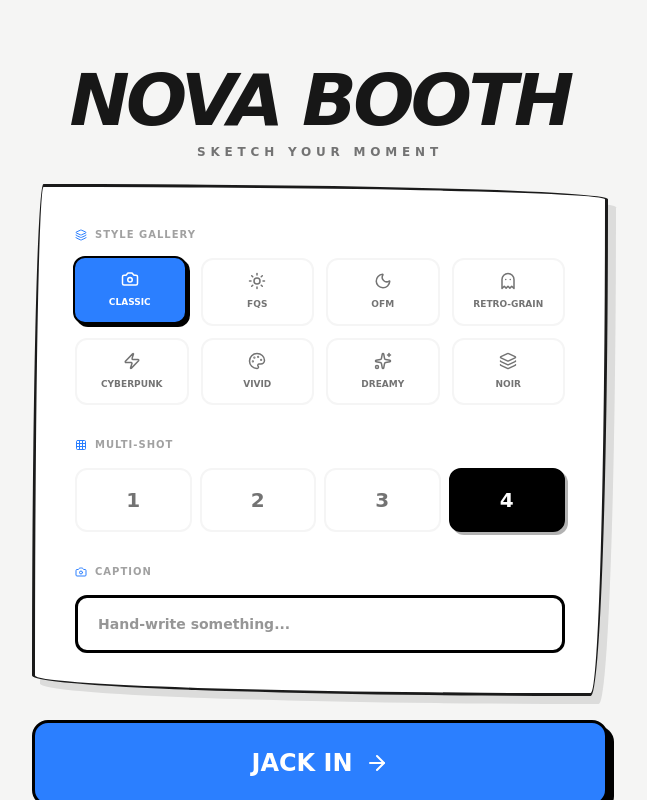
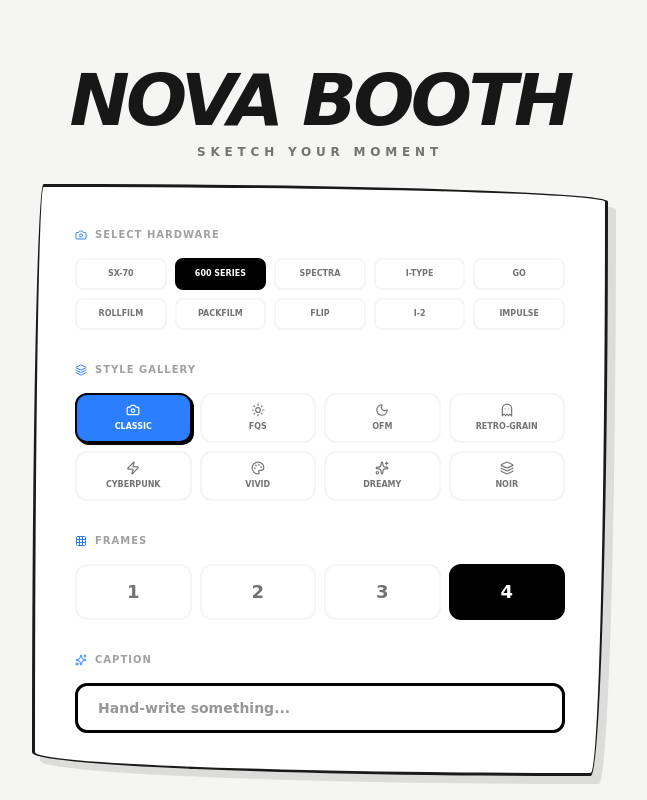
Before and after one commit to ketherchau/nova-booth, a Next.js app: page / in a window 1280 px wide. Shown: the whole page, without its empty margins (320-967 px from the left). Built offline with nearby package versions, Linux system fonts and the light colour scheme.

Commit message:
feat: implement hardware selection for 10 iconic Polaroid cameras with unique film characteristics

```diff
--- a/src/app/page.tsx
+++ b/src/app/page.tsx
@@ -7,10 +7,23 @@ import confetti from 'canvas-confetti';
 
 type ShootingStyle = 'classic' | 'FQS' | 'OFM' | 'retro-grain' | 'cyberpunk' | 'vivid' | 'dreamy' | 'noir';
 
+type CameraModel =
+  | 'SX-70'
+  | '600 Series'
+  | 'Spectra'
+  | 'i-Type'
+  | 'Go'
+  | 'Rollfilm'
+  | 'Packfilm'
+  | 'Flip'
+  | 'I-2'
+  | 'Impulse';
+
 interface PhotoSession {
   id: string;
   frames: string[];
   style: ShootingStyle;
+  camera: CameraModel;
   timestamp: number;
   caption?: string;
   stripUrl?: string;
@@ -19,6 +32,7 @@ interface PhotoSession {
 export default function PhotoBooth() {
   const [step, setStep] = useState<'setup' | 'shooting' | 'lab'>('setup');
   const [shootingStyle, setShootingStyle] = useState<ShootingStyle>('classic');
+  const [cameraModel, setCameraModel] = useState<CameraModel>('600 Series');
   const [frameCount, setFrameCount] = useState<number>(4);
   const [caption, setCaption] = useState<string>('');
   const [capturedFrames, setCapturedFrames] = useState<string[]>([]);
@@ -47,11 +61,7 @@ export default function PhotoBooth() {
         stream.getTracks().forEach(track => track.stop());
       }
       const newStream = await navigator.mediaDevices.getUserMedia({
-        video: {
-          facingMode: 'user',
-          width: { ideal: 1080 },
-          height: { ideal: 1080 }
-        },
+        video: { facingMode: 'user', width: { ideal: 1080 }, height: { ideal: 1080 } },
         audio: false
       });
       setStream(newStream);
@@ -110,7 +120,8 @@ export default function PhotoBooth() {
       ctx.drawImage(video, sx, sy, sw, sh, 0, 0, 800, 600);
       ctx.restore();
 
-      const filter = getCanvasFilter(shootingStyle);
+      // Combine Camera Characteristics + Shooting Style
+      const filter = getCombinedFilter(cameraModel, shootingStyle);
       if (filter !== 'none') {
         ctx.filter = filter;
         const tempCanvas = document.createElement('canvas');
@@ -163,7 +174,7 @@ export default function PhotoBooth() {
           ctx.fillStyle = '#1a1a1a';
           ctx.font = 'italic bold 28px "Comic Sans MS", cursive';
           ctx.textAlign = 'center';
-          const bottomText = caption || `NOVA BOOTH // ${shootingStyle.toUpperCase()}`;
+          const bottomText = caption || `NOVA BOOTH // ${cameraModel} // ${shootingStyle.toUpperCase()}`;
           ctx.fillText(bottomText, canvas.width / 2, canvas.height - 40);
 
           const stripUrl = canvas.toDataURL('image/jpeg', 0.9);
@@ -171,6 +182,7 @@ export default function PhotoBooth() {
             id: Math.random().toString(36).substr(2, 9),
             frames: frames,
             style: shootingStyle,
+            camera: cameraModel,
             timestamp: Date.now(),
             caption: caption,
             stripUrl: stripUrl
@@ -227,7 +239,7 @@ export default function PhotoBooth() {
         await navigator.share({
           files: [file],
           title: 'Nova Booth',
-          text: 'Check out my photobooth strip! 📸',
+          text: `Check out my photobooth strip from the ${session.camera}! 📸`,
         });
       } catch (err) { console.error("Share failed", err); }
     } else {
@@ -235,17 +247,34 @@ export default function PhotoBooth() {
     }
   };
 
-  const getCanvasFilter = (style: ShootingStyle) => {
+  const getCombinedFilter = (camera: CameraModel, style: ShootingStyle) => {
+    let base = 'none';
+
+    // 1. Apply Camera-specific baseline
+    switch (camera) {
+      case 'SX-70': base = 'saturate(1.4) contrast(1.2) brightness(1.05) hue-rotate(-5deg)'; break;
+      case '600 Series': base = 'saturate(0.9) contrast(0.9) brightness(1.1) sepia(0.1)'; break;
+      case 'Spectra': base = 'saturate(0.8) brightness(1.1) hue-rotate(320deg) blur(0.3px)'; break;
+      case 'Go': base = 'saturate(0.7) contrast(0.8) brightness(1.2) blur(1px)'; break;
+      case 'Rollfilm': base = 'grayscale(1) contrast(1.5) sepia(0.2)'; break;
+      case 'Packfilm': base = 'saturate(1.1) contrast(1.1) brightness(1) sepia(0.05)'; break;
+      case 'I-2': base = 'saturate(1.2) contrast(1.1) brightness(1.05)'; break;
+      case 'Impulse': base = 'saturate(1) contrast(1) brightness(1.1) sepia(0.05)'; break;
+      default: base = 'none';
+    }
+
+    // 2. Apply Style-specific overlay
     switch (style) {
-      case 'FQS': return 'sepia(0.5) contrast(1.2) brightness(1.1)';
-      case 'OFM': return 'grayscale(1) contrast(1.3) brightness(1.1)';
-      case 'retro-grain': return 'saturate(1.5) contrast(1.1) brightness(1.1)';
-      case 'cyberpunk': return 'hue-rotate(280deg) saturate(2) contrast(1.2)';
-      case 'vivid': return 'saturate(2.5) contrast(1.1)';
-      case 'dreamy': return 'blur(0.5px) brightness(1.2) saturate(0.8)';
-      case 'noir': return 'grayscale(1) contrast(2) brightness(0.8)';
-      default: return 'none';
+      case 'FQS': base += ' sepia(0.4) contrast(1.1)'; break;
+      case 'OFM': base += ' grayscale(1) contrast(1.2)'; break;
+      case 'retro-grain': base += ' saturate(1.3) contrast(1.1) brightness(1.1)'; break;
+      case 'cyberpunk': base += ' hue-rotate(280deg) saturate(1.8) contrast(1.1)'; break;
+      case 'vivid': base += ' saturate(2) contrast(1.1)'; break;
+      case 'dreamy': base += ' blur(0.5px) brightness(1.1) saturate(0.8)'; break;
+      case 'noir': base += ' grayscale(1) contrast(2) brightness(0.8)'; break;
     }
+
+    return base;
   };
 
   const styleIcons: Record<ShootingStyle, any> = {
@@ -259,11 +288,12 @@ export default function PhotoBooth() {
     'noir': Layers
   };
 
+  const cameras: CameraModel[] = ['SX-70', '600 Series', 'Spectra', 'i-Type', 'Go', 'Rollfilm', 'Packfilm', 'Flip', 'I-2', 'Impulse'];
+
   return (
     <div className="fixed inset-0 bg-stone-100 flex flex-col overflow-hidden safe-top safe-bottom">
       <canvas ref={canvasRef} className="hidden" />
 
-      {/* --- SETUP --- */}
       {step === 'setup' && (
         <div className="flex-1 flex flex-col p-4 md:p-10 overflow-y-auto animate-in fade-in duration-500">
           <header className="text-center py-6">
@@ -273,55 +303,72 @@ export default function PhotoBooth() {
 
           <div className="max-w-xl mx-auto w-full space-y-6 flex-1 flex flex-col">
             <div className="sketch-card p-6 md:p-10 border-4 border-black space-y-8 flex-1">
+
+              <div className="space-y-4">
+                <label className="text-[10px] font-black text-neutral-400 uppercase tracking-widest flex items-center gap-2">
+                  <Camera size={12} className="text-blue-500" /> Select Hardware
+                </label>
+                <div className="grid grid-cols-2 md:grid-cols-5 gap-2">
+                  {cameras.map(c => (
+                    <button key={c} onClick={() => setCameraModel(c)} className={cn(
+                      "py-2 rounded-lg border-2 transition-all text-[8px] font-black uppercase",
+                      cameraModel === c ? "bg-black border-black text-white" : "border-neutral-100 bg-white text-neutral-500"
+                    )}>{c}</button>
+                  ))}
+                </div>
+              </div>
+
               <div className="space-y-4">
                 <label className="text-[10px] font-black text-neutral-400 uppercase tracking-widest flex items-center gap-2">
                   <Layers size={12} className="text-blue-500" /> Style Gallery
                 </label>
-                <div className="grid grid-cols-2 md:grid-cols-4 gap-2 md:gap-3">
+                <div className="grid grid-cols-4 gap-2">
                   {(Object.keys(styleIcons) as ShootingStyle[]).map(s => {
                     const Icon = styleIcons[s];
                     return (
                       <button key={s} onClick={() => setShootingStyle(s)} className={cn(
-                        "flex flex-col items-center gap-2 py-3 rounded-xl border-2 transition-all",
-                        shootingStyle === s ? "bg-blue-500 border-black text-white shadow-[3px_3px_0px_black] -translate-x-0.5 -translate-y-0.5" : "border-neutral-100 bg-white text-neutral-500"
+                        "flex flex-col items-center gap-1 py-2 rounded-xl border-2 transition-all",
+                        shootingStyle === s ? "bg-blue-500 border-black text-white shadow-[2px_2px_0px_black]" : "border-neutral-100 bg-white text-neutral-500"
                       )}>
-                        <Icon size={18} />
-                        <span className="text-[9px] font-black uppercase">{s}</span>
+                        <Icon size={14} />
+                        <span className="text-[8px] font-black uppercase">{s}</span>
                       </button>
                     )
                   })}
                 </div>
               </div>
 
-              <div className="space-y-4">
+              <div className="flex gap-6">
+                <div className="flex-1 space-y-4">
                   <label className="text-[10px] font-black text-neutral-400 uppercase tracking-widest flex items-center gap-2">
-                  <Grid size={12} className="text-blue-500" /> Multi-Shot
+                    <Grid size={12} className="text-blue-500" /> Frames
                   </label>
                   <div className="flex gap-2">
                     {[1, 2, 3, 4].map(n => (
                       <button key={n} onClick={() => setFrameCount(n)} className={cn(
-                      "flex-1 py-4 rounded-xl border-2 transition-all font-black text-xl",
-                      frameCount === n ? "bg-black border-black text-white shadow-[3px_3px_0px_rgba(0,0,0,0.3)]" : "border-neutral-100 bg-white text-neutral-500"
+                        "flex-1 py-3 rounded-xl border-2 transition-all font-black text-lg",
+                        frameCount === n ? "bg-black border-black text-white" : "border-neutral-100 bg-white text-neutral-500"
                       )}>{n}</button>
                     ))}
+                  </div>
                 </div>
               </div>
 
               <div className="space-y-4">
                 <label className="text-[10px] font-black text-neutral-400 uppercase tracking-widest flex items-center gap-2">
-                  <Camera size={12} className="text-blue-500" /> Caption
+                  <Sparkles size={12} className="text-blue-500" /> Caption
                 </label>
                 <input
                   type="text"
                   value={caption}
                   onChange={(e) => setCaption(e.target.value)}
                   placeholder="Hand-write something..."
-                  className="w-full px-5 py-4 rounded-xl border-3 border-black bg-white text-sm font-bold outline-none"
+                  className="w-full px-5 py-3 rounded-xl border-3 border-black bg-white text-sm font-bold outline-none"
                 />
               </div>
             </div>
 
-            <button onClick={() => { setCapturedFrames([]); setStep('shooting'); }} className="w-full bg-blue-500 text-white font-black py-5 md:py-6 rounded-2xl flex items-center justify-center gap-3 text-xl md:text-2xl transition-all active:scale-95 border-3 border-black shadow-[6px_6px_0px_black]">
+            <button onClick={() => { setCapturedFrames([]); setStep('shooting'); }} className="w-full bg-blue-500 text-white font-black py-5 rounded-2xl flex items-center justify-center gap-3 text-xl transition-all active:scale-95 border-3 border-black shadow-[6px_6px_0px_black]">
               JACK IN <ArrowRight />
             </button>
           </div>
@@ -333,11 +380,12 @@ export default function PhotoBooth() {
         <div className="flex-1 flex flex-col p-4 animate-in zoom-in duration-300">
            <div className="flex-1 flex flex-col items-center justify-center max-w-[450px] mx-auto w-full">
               <div className="relative w-full aspect-[4/5.5] retro-body p-6 flex flex-col items-center shadow-2xl">
-                <div className="w-full flex justify-between px-4 mb-4 md:mb-8">
-                   <div className="w-10 h-10 md:w-14 md:h-14 bg-neutral-800 rounded-xl border-4 border-black flex items-center justify-center">
+                <div className="w-full flex justify-between px-4 mb-4">
+                   <div className="w-10 h-10 bg-neutral-800 rounded-xl border-4 border-black flex items-center justify-center">
                       <div className="w-2 h-2 bg-red-500 rounded-full animate-pulse shadow-[0_0_10px_red]" />
                    </div>
-                   <div className="w-8 h-16 md:w-10 md:h-24 rainbow-stripe" />
+                   <div className="text-[10px] font-black uppercase text-neutral-400 mt-2">{cameraModel}</div>
+                   <div className="w-8 h-16 rainbow-stripe" />
                 </div>
 
                 <div className="relative w-full aspect-square rounded-full bg-black border-4 md:border-8 border-black shadow-2xl overflow-hidden ring-8 md:ring-12 ring-white/50">
@@ -350,7 +398,7 @@ export default function PhotoBooth() {
                   )}
                 </div>
 
-                <div className="mt-8 md:mt-12 flex flex-col items-center gap-2">
+                <div className="mt-8 flex flex-col items-center gap-2">
                    <button
                     onClick={runCaptureSequence}
                     disabled={isCountingDown || capturedFrames.length >= frameCount}
@@ -383,7 +431,7 @@ export default function PhotoBooth() {
         <div className="flex-1 flex flex-col p-4 md:p-10 overflow-y-auto animate-in slide-in-from-bottom duration-500">
           <header className="text-center py-6">
             <h2 className="text-4xl md:text-5xl font-black text-neutral-900 uppercase italic">LAB RESULTS</h2>
-            <p className="text-neutral-400 uppercase tracking-[0.3em] text-[10px] mt-2 font-black italic">Hand-crafted at Nova Studio</p>
+            <p className="text-neutral-400 uppercase tracking-[0.4em] text-[10px] mt-2 font-black italic">Simulated {cameraModel} Film</p>
           </header>
 
           <div className="flex-1 flex flex-col items-center gap-10 pb-32">
@@ -397,16 +445,16 @@ export default function PhotoBooth() {
                     ))}
                     <div className="py-4 text-center border-t-3 border-black mt-3">
                        <p className="text-xs font-black text-neutral-800 italic uppercase">
-                          {session.caption || `NOVA BOOTH // ${session.style}`}
+                          {session.caption || `NOVA BOOTH // ${session.camera} // ${session.style}`}
                        </p>
                     </div>
                  </div>
                  <div className="flex gap-4">
                     {isDesktop && (
-                      <button onClick={() => handleDownload(session)} className="bg-white p-4 rounded-xl shadow-[3px_3px_0px_black] text-blue-500 border-3 border-black active:shadow-none active:translate-y-0.5"><Download size={20} /></button>
+                      <button onClick={() => handleDownload(session)} className="bg-white p-4 rounded-xl shadow-[3px_3px_0px_black] text-blue-500 border-3 border-black hover:-translate-y-0.5"><Download size={20} /></button>
                     )}
-                    <button onClick={() => handleShare(session)} className="bg-white p-4 rounded-xl shadow-[3px_3px_0px_black] text-emerald-500 border-3 border-black active:shadow-none active:translate-y-0.5"><Share2 size={20} /></button>
-                    <button onClick={() => setSessions(prev => prev.filter(s => s.id !== session.id))} className="bg-white p-4 rounded-xl shadow-[3px_3px_0px_black] text-red-500 border-3 border-black active:shadow-none active:translate-y-0.5"><Trash2 size={20} /></button>
+                    <button onClick={() => handleShare(session)} className="bg-white p-4 rounded-xl shadow-[3px_3px_0px_black] text-emerald-500 border-3 border-black hover:-translate-y-0.5"><Share2 size={20} /></button>
+                    <button onClick={() => setSessions(prev => prev.filter(s => s.id !== session.id))} className="bg-white p-4 rounded-xl shadow-[3px_3px_0px_black] text-red-500 border-3 border-black hover:-translate-y-0.5"><Trash2 size={20} /></button>
                  </div>
                </div>
              ))}
```
Lines whose indentation alone changed are shown as unchanged.
